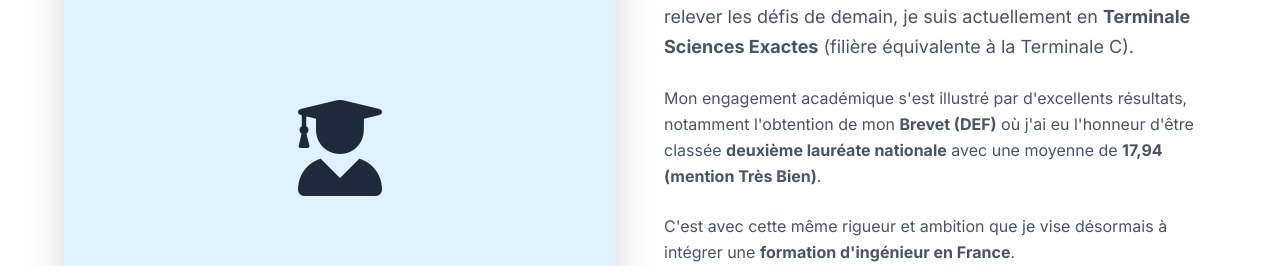
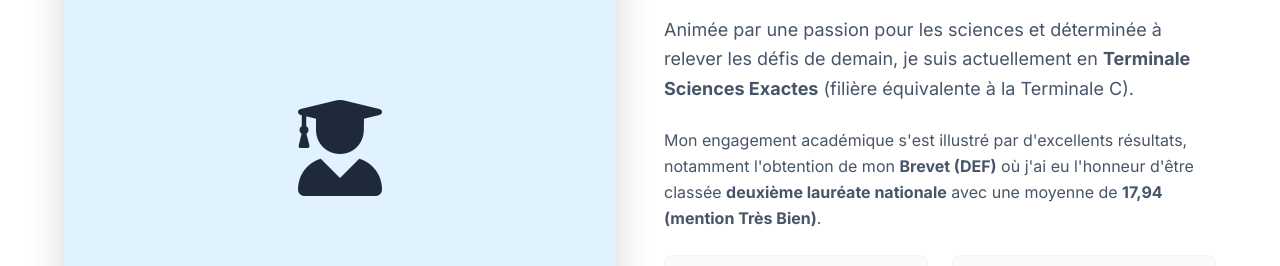
Before and after one commit to marilynsidibe/Portfolio, a plain HTML site: page index.html in a window 1280 px wide. Shown: the part 1077-1343 px from the top of the page. Drawn offline with nearby package versions, Linux system fonts and the light colour scheme.

Commit message:
updating

```diff
--- a/index.html
+++ b/index.html
@@ -209,10 +209,6 @@
                         Mon engagement académique s'est illustré par d'excellents résultats, notamment l'obtention de
                         mon <strong>Brevet (DEF)</strong> où j'ai eu l'honneur d'être classée <strong>deuxième lauréate
                             nationale</strong> avec une moyenne de <strong>17,94 (mention Très Bien)</strong>.
-                    </p>
-                    <p class="text-slate-600 leading-relaxed mb-8">
-                        C'est avec cette même rigueur et ambition que je vise désormais à intégrer une <strong>formation
-                            d'ingénieur en France</strong>.
                     </p>
 
                     <div class="grid grid-cols-2 gap-6">
```
